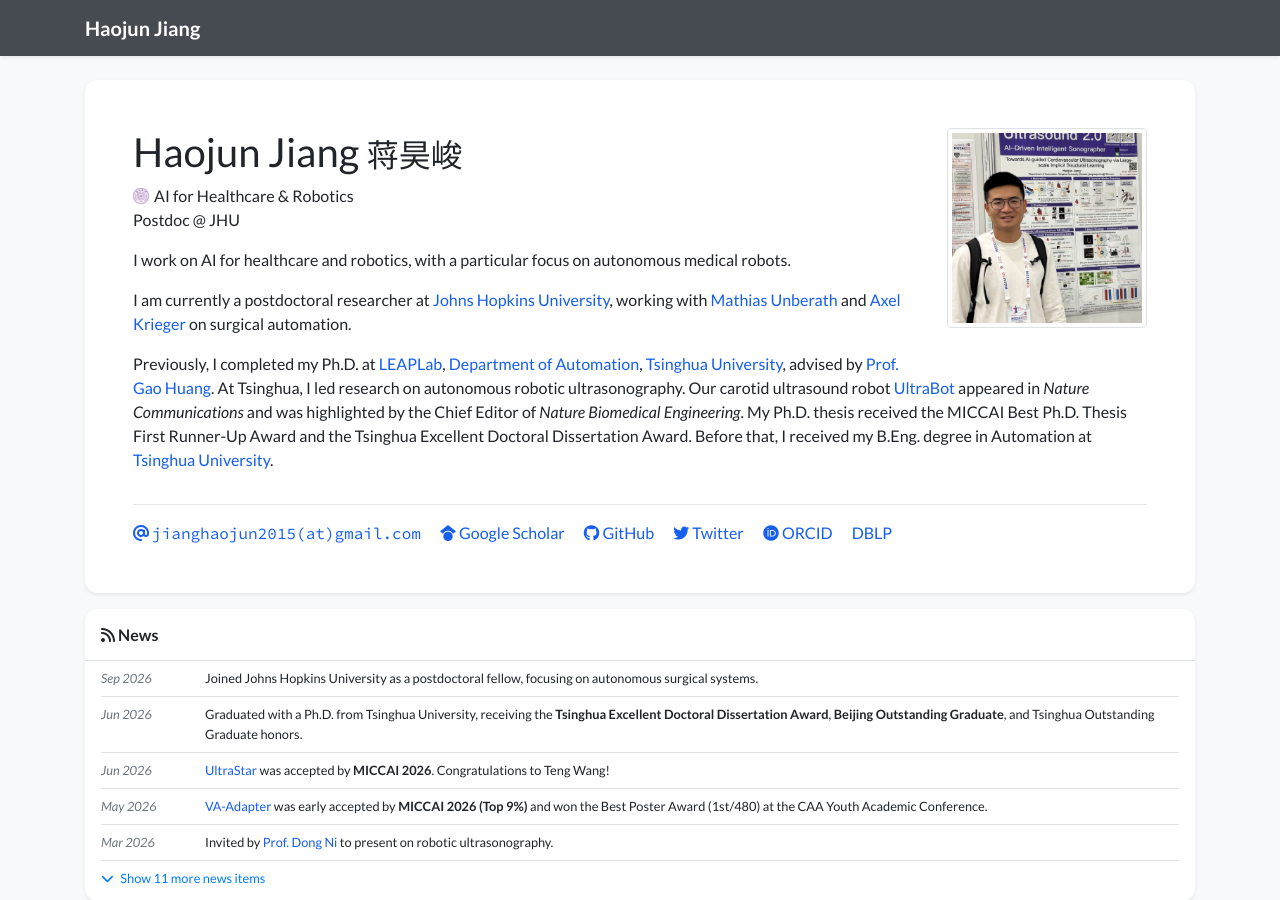
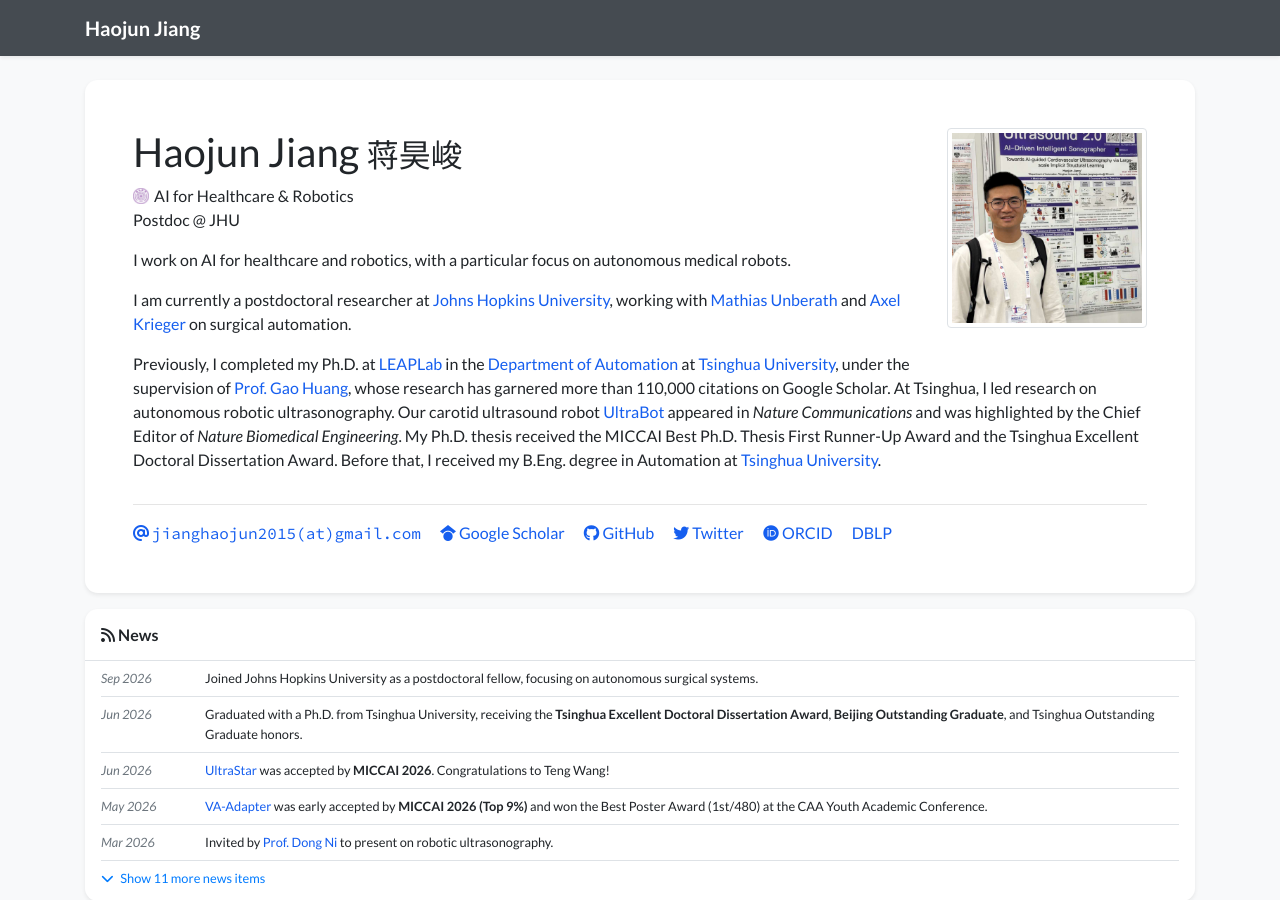
Before and after one commit to jianghaojun/jianghaojun.github.io, a Jekyll site: the page built from index_layout2.html, in a window 1280 px wide and 900 px high. Built offline with Jekyll 4.4.1, drawn with Linux system fonts in a browser that asks for light colours; nearby versions of some CDN libraries; a style sheet for code colours, icons or effects is not loaded.

Commit message:
Add invited talk and refine biography

```diff
--- a/_data/profile.yml
+++ b/_data/profile.yml
@@ -24,7 +24,7 @@
 
   <p>I am currently a postdoctoral researcher at <a href="https://www.jhu.edu/" target="_blank">Johns Hopkins University</a>, working with <a href="https://engineering.jhu.edu/faculty/mathias-unberath/" target="_blank">Mathias Unberath</a> and <a href="https://engineering.jhu.edu/faculty/axel-krieger/" target="_blank">Axel Krieger</a> on surgical automation.</p>
 
-  <p>Previously, I completed my Ph.D. at <a href="https://www.leaplab.ai/" target="_blank">LEAPLab</a>, <a href="https://www.au.tsinghua.edu.cn/en/" target="_blank">Department of Automation</a>, <a href="https://www.tsinghua.edu.cn/en/" target="_blank">Tsinghua University</a>, advised by <a href="https://gaohuang-net.github.io/" target="_blank">Prof. Gao Huang</a>. At Tsinghua, I led research on autonomous robotic ultrasonography. Our carotid ultrasound robot <a href="https://www.nature.com/articles/s41467-025-62865-w" target="_blank">UltraBot</a> appeared in <em>Nature Communications</em> and was highlighted by the Chief Editor of <em>Nature Biomedical Engineering</em>. My Ph.D. thesis received the MICCAI Best Ph.D. Thesis First Runner-Up Award and the Tsinghua Excellent Doctoral Dissertation Award. Before that, I received my B.Eng. degree in Automation at <a href="https://www.tsinghua.edu.cn/en/" target="_blank">Tsinghua University</a>.</p>
+  <p>Previously, I completed my Ph.D. at <a href="https://www.leaplab.ai/" target="_blank">LEAPLab</a> in the <a href="https://www.au.tsinghua.edu.cn/en/" target="_blank">Department of Automation</a> at <a href="https://www.tsinghua.edu.cn/en/" target="_blank">Tsinghua University</a>, under the supervision of <a href="https://gaohuang-net.github.io/" target="_blank">Prof. Gao Huang</a>, whose research has garnered more than 110,000 citations on Google Scholar. At Tsinghua, I led research on autonomous robotic ultrasonography. Our carotid ultrasound robot <a href="https://www.nature.com/articles/s41467-025-62865-w" target="_blank">UltraBot</a> appeared in <em>Nature Communications</em> and was highlighted by the Chief Editor of <em>Nature Biomedical Engineering</em>. My Ph.D. thesis received the MICCAI Best Ph.D. Thesis First Runner-Up Award and the Tsinghua Excellent Doctoral Dissertation Award. Before that, I received my B.Eng. degree in Automation at <a href="https://www.tsinghua.edu.cn/en/" target="_blank">Tsinghua University</a>.</p>
 
 
 portrait_url: /assets/images/photos/jhj_photo.jpg
--- a/_includes/widgets/recent_talks.html
+++ b/_includes/widgets/recent_talks.html
@@ -2,6 +2,7 @@
     <div class="card-body p-4">
         <h2 class="h5"><i class="fas fa-microphone text-primary"></i> Recent Talks</h2>
         <ul class="activity-list small mb-0">
+            <li><span>Sep. 2026</span> Autonomous Robotic Cardiovascular Ultrasound — <a href="https://sites.google.com/view/homepageoflixiang" target="_blank" rel="noopener">Prof. Xiang Li</a> and <a href="https://www.surgery.cuhk.edu.hk/profile.asp?alias=lizheng" target="_blank" rel="noopener">Prof. Zheng Li</a></li>
             <li><span>Mar. 2026</span> Autonomous Robotic Cardiovascular Ultrasound — <a href="https://scholar.google.com/citations?user=J27J2VUAAAAJ&amp;hl=en&amp;oi=sra" target="_blank" rel="noopener">Prof. Dong Ni's lab</a></li>
             <li><span>Feb. 2026</span> Autonomous Robotic Cardiovascular Ultrasound — <a href="https://scholar.google.com/citations?user=on2DUKoAAAAJ&amp;hl=en&amp;oi=ao" target="_blank" rel="noopener">Prof. David Ouyang's lab</a></li>
             <li><span>Oct. 2025</span> Intelligent Ultrasound Robot — <a href="https://pranavrajpurkar.com/" target="_blank" rel="noopener">Prof. Pranav Rajpurkar's lab</a> · <a href="https://www.youtube.com/watch?v=YfVaboV46iE" target="_blank" rel="noopener">English video</a></li>
--- a/preview/index.html
+++ b/preview/index.html
@@ -75,7 +75,7 @@
             <div class="text-profile-bio">
               <p>I work on AI for healthcare and robotics, with a particular focus on autonomous medical robots.</p>
               <p>I am currently a postdoctoral researcher at <a href="https://www.jhu.edu/" target="_blank">Johns Hopkins University</a>, working with <a href="https://engineering.jhu.edu/faculty/mathias-unberath/" target="_blank">Mathias Unberath</a> and <a href="https://engineering.jhu.edu/faculty/axel-krieger/" target="_blank">Axel Krieger</a> on surgical automation.</p>
-              <p>Previously, I completed my Ph.D. at <a href="https://www.leaplab.ai/" target="_blank">LEAPLab</a>, <a href="https://www.au.tsinghua.edu.cn/en/" target="_blank">Department of Automation</a>, <a href="https://www.tsinghua.edu.cn/en/" target="_blank">Tsinghua University</a>, advised by <a href="https://gaohuang-net.github.io/" target="_blank">Prof. Gao Huang</a>. At Tsinghua, I led research on autonomous robotic ultrasonography. Our carotid ultrasound robot <a href="https://www.nature.com/articles/s41467-025-62865-w" target="_blank">UltraBot</a> appeared in <em>Nature Communications</em> and was highlighted by the Chief Editor of <em>Nature Biomedical Engineering</em>. My Ph.D. thesis received the MICCAI Best Ph.D. Thesis First Runner-Up Award and the Tsinghua Excellent Doctoral Dissertation Award. Before that, I received my B.Eng. degree in Automation at <a href="https://www.tsinghua.edu.cn/en/" target="_blank">Tsinghua University</a>.</p>
+              <p>Previously, I completed my Ph.D. at <a href="https://www.leaplab.ai/" target="_blank">LEAPLab</a> in the <a href="https://www.au.tsinghua.edu.cn/en/" target="_blank">Department of Automation</a> at <a href="https://www.tsinghua.edu.cn/en/" target="_blank">Tsinghua University</a>, under the supervision of <a href="https://gaohuang-net.github.io/" target="_blank">Prof. Gao Huang</a>, whose research has garnered more than 110,000 citations on Google Scholar. At Tsinghua, I led research on autonomous robotic ultrasonography. Our carotid ultrasound robot <a href="https://www.nature.com/articles/s41467-025-62865-w" target="_blank">UltraBot</a> appeared in <em>Nature Communications</em> and was highlighted by the Chief Editor of <em>Nature Biomedical Engineering</em>. My Ph.D. thesis received the MICCAI Best Ph.D. Thesis First Runner-Up Award and the Tsinghua Excellent Doctoral Dissertation Award. Before that, I received my B.Eng. degree in Automation at <a href="https://www.tsinghua.edu.cn/en/" target="_blank">Tsinghua University</a>.</p>
             </div>
           </div>
         </section>
```
Also changed, not shown: other parts of preview/index.html (+1 -0 lines).
